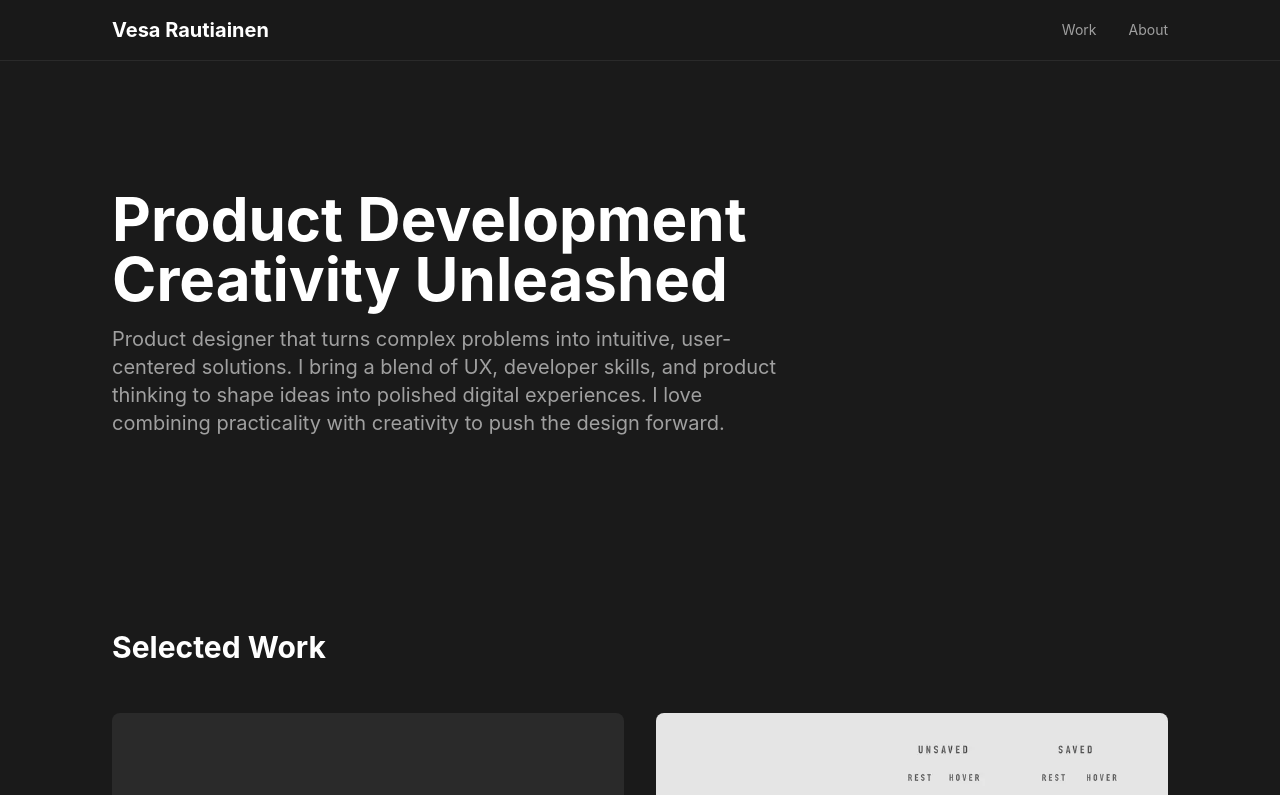
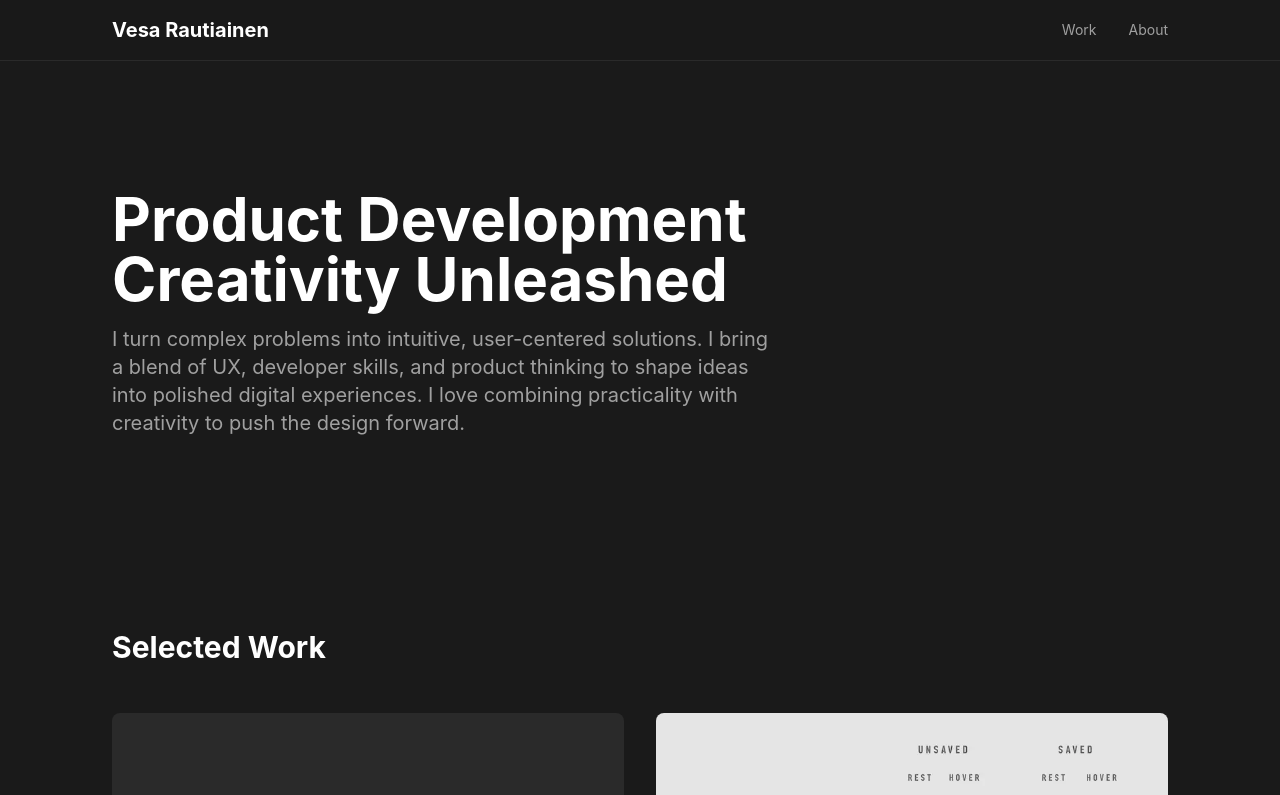
Before and after one commit to vesarautiainen/v0-design-portfolio-website, a SvelteKit app: page / in a window 1280 px wide. Shown: the top 795 px of the page. Built offline with nearby package versions, Linux system fonts and the light colour scheme.

Commit message:
Update the blutb

```diff
--- a/src/routes/+page.svelte
+++ b/src/routes/+page.svelte
@@ -32,7 +32,7 @@
 			Product Development Creativity Unleashed
 		</h1>
 		<p class="text-lg md:text-xl text-muted-foreground max-w-2xl text-pretty">
-			Product designer that turns complex problems into intuitive, user-centered solutions. I bring a blend of UX, developer skills, and product thinking to shape ideas into polished digital experiences. I love combining practicality with creativity to push the design forward.
+			I turn complex problems into intuitive, user-centered solutions. I bring a blend of UX, developer skills, and product thinking to shape ideas into polished digital experiences. I love combining practicality with creativity to push the design forward.
 		</p>
 	</div>
 </section>
```
